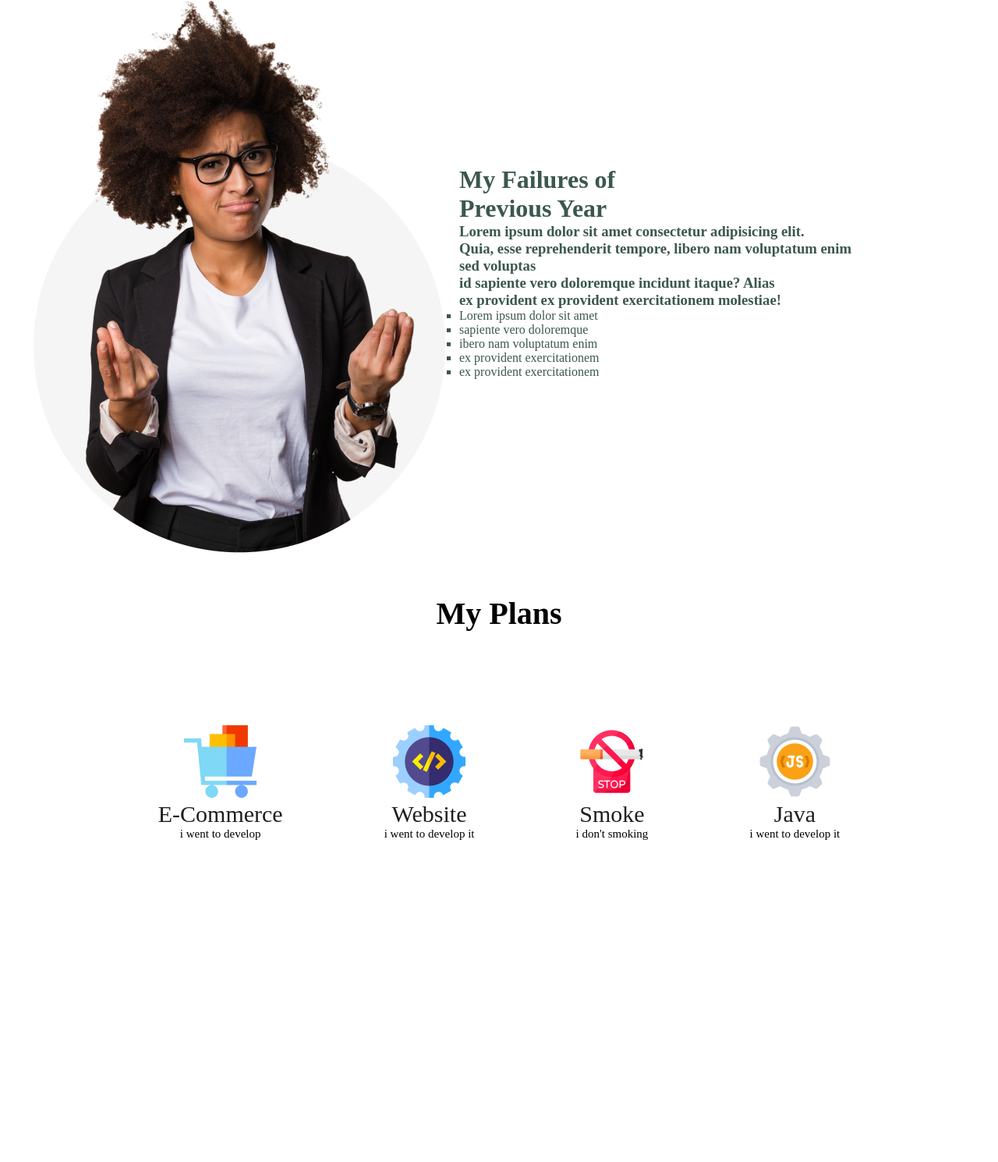
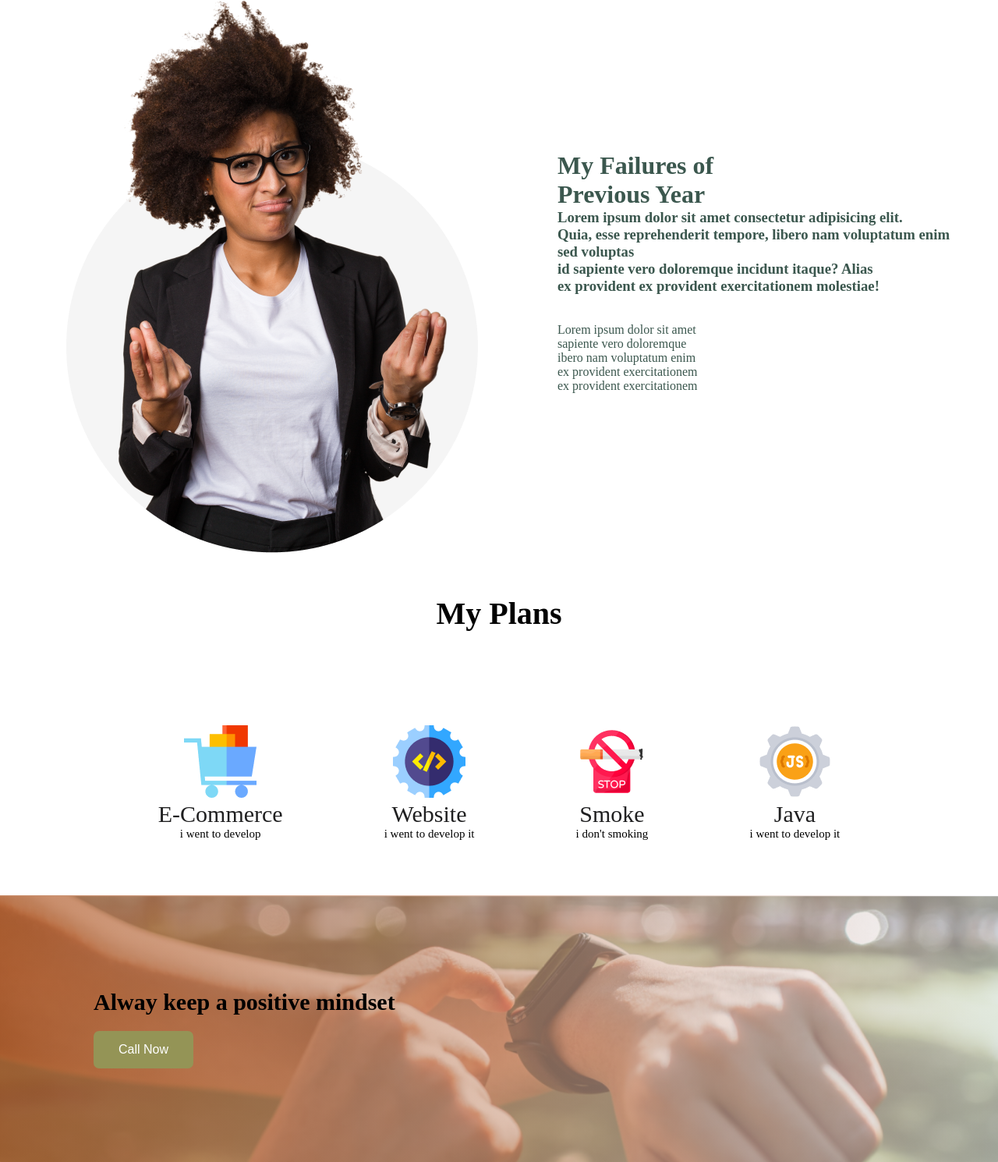
Before and after one commit to jobayer-hossen/new-year, a plain HTML site: page index.html in a window 1280 px wide. Shown: the part 815-2305 px from the top of the page at 78% size. Before the commit the page ends 1963 px from the top, so only its background shows below. Drawn offline with Linux system fonts and the light colour scheme.

Commit message:
second time

```diff
--- a/index.html
+++ b/index.html
@@ -33,7 +33,7 @@
             </div>
            <div>
             <h1 class="person-content">My Failures of <br> Previous Year</h1>
-            <h3 class="person-content">Lorem ipsum dolor sit amet consectetur adipisicing elit. <br> Quia, esse reprehenderit tempore, libero nam voluptatum enim <br> sed voluptas <br> id sapiente vero doloremque incidunt itaque? Alias <br> ex provident ex provident exercitationem molestiae!</h3>
+            <h3 class="person-content">Lorem ipsum dolor sit amet consectetur adipisicing elit. <br> Quia, esse reprehenderit tempore, libero nam voluptatum enim <br> sed voluptas <br> id sapiente vero doloremque incidunt itaque? Alias <br> ex provident ex provident exercitationem molestiae!</h3> <br><br>
 
             <ul >
                 <li>Lorem ipsum dolor sit amet</li>
@@ -80,6 +80,13 @@
 
             </div>
 
+            <div class="gradiant">
+                <h2 class="gradiant-title">Alway keep a positive mindset</h2>
+                <button class="button">Call Now</button>
+            </div>
+            <div>
+
+            </div>
 
 
    </header>
--- a/style.css
+++ b/style.css
@@ -51,11 +51,13 @@
     display: flex;
     align-items: center;
     padding: 0 10px ;
+    justify-content: space-around;
+
 
 
 }
  ul{
-    list-style: square;
+    list-style: none;
 
  }
 /* plansection */
@@ -84,3 +86,22 @@
  .plan-desc{
     font-size: 15px;
  }
+
+/* liner gradient */
+
+
+ .gradiant{
+
+    padding: 120px;
+    background-repeat: no-repeat;
+    background-position: center;
+    text-align: left 11% ;
+    background-size: cover;
+    background-image: linear-gradient(to left, rgba(245, 246, 252, 0.52), rgba(180, 95, 46, 0.73)), url(images/watch.png)
+
+
+}
+ .gradiant-title{
+    font-size: 30px;
+    text-align: center left;
+ }
```
